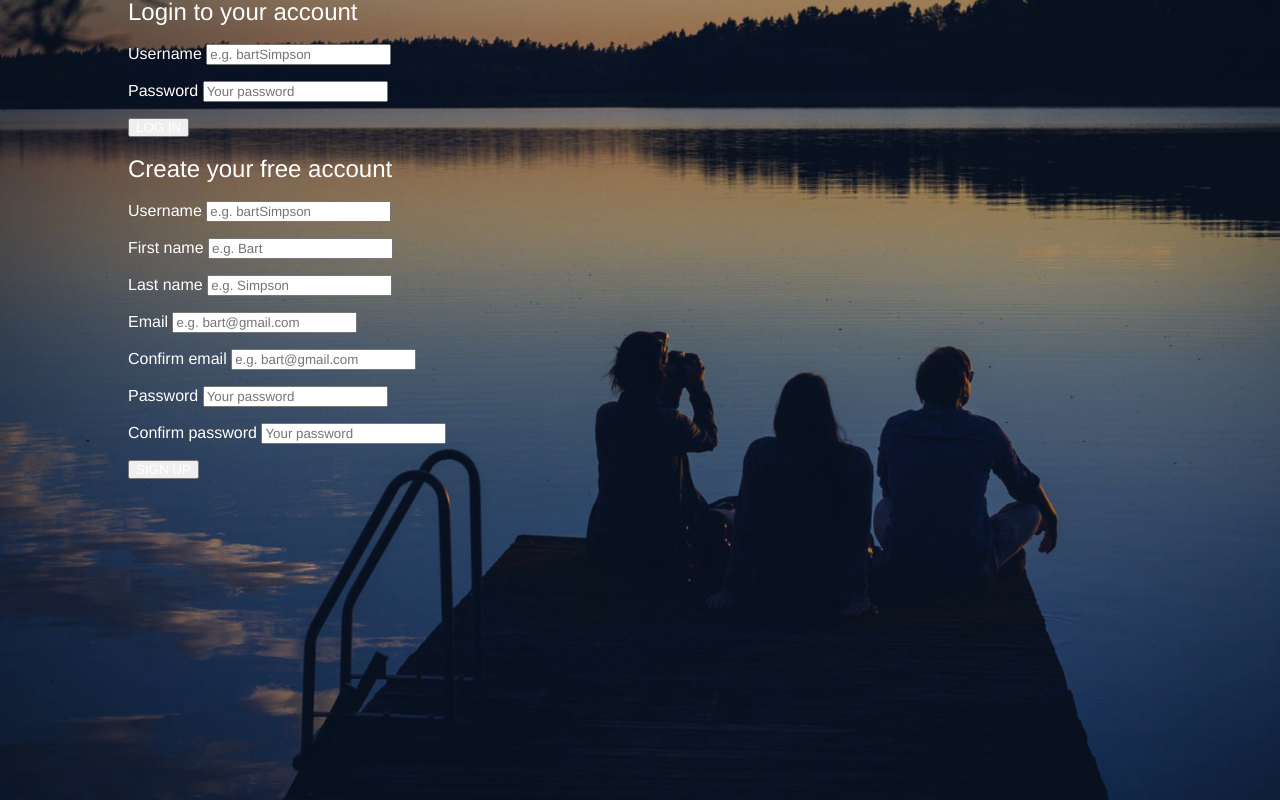
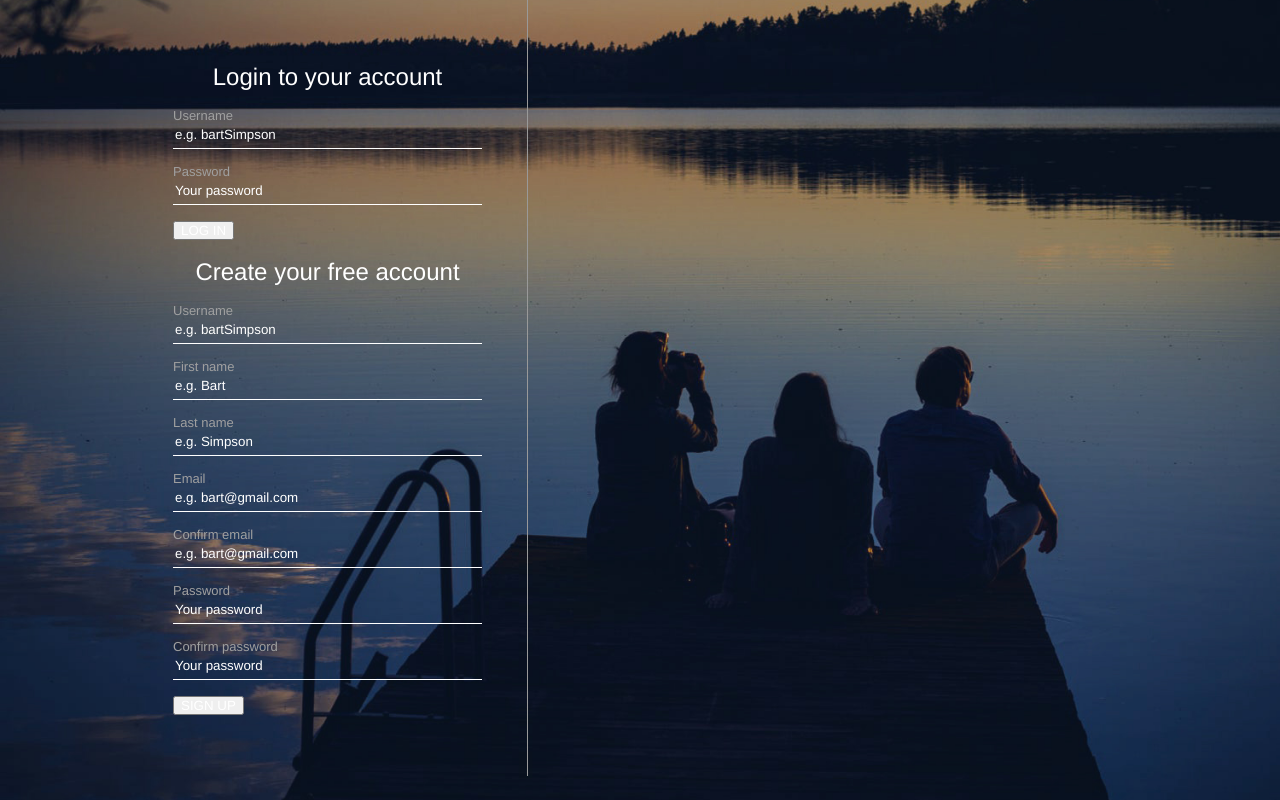
Before and after one commit to ArturasKlinga/SpotifyClone, a PHP site: page /register.php in a window 1280 px wide. Run offline with PHP 8.4, Linux system fonts and the light colour scheme.

Commit message:
Input, placeholder, title styling.

```diff
--- a/assets/css/register.css
+++ b/assets/css/register.css
@@ -22,9 +22,60 @@ html, body {
     box-sizing: border-box;
 }
 
+::-webkit-input-placeholder { /* WebKit, Blink, Edge */
+    color: #fff;
+}
+:-moz-placeholder { /* Mozilla Firefox 4 to 18 */
+    color: #fff;
+    opacity:  1;
+}
+::-moz-placeholder { /* Mozilla Firefox 19+ */
+    color: #fff;
+    opacity: 1;
+}
+:-ms-input-placeholder { /* Internet Explorer 10-11 */
+    color: #fff;
+}
+::-ms-input-placeholder { /* Microsoft Edge */
+    color: #fff;
+}
+
+::placeholder { /* Most modern browsers support this now. */
+    color: #fff;
+}
+
 #loginContainer {
     width: 80%;
     margin: 0 auto;
     position: relative;
     max-width: 1024px;
 }
+
+#inputContainer {
+    width: 400px;
+    padding: 45px;
+    float: left;
+    border-right: 1px solid #999;
+}
+
+#inputContainer h2 {
+    text-align: center;
+}
+
+#inputContainer input[type="text"],
+#inputContainer input[type="email"],
+#inputContainer input[type="password"] {
+    display: block;
+    background-color: transparent;
+    border: 0;
+    border-bottom: 1px solid #fff;
+    height: 27px;
+    line-height: 27px;
+    width: 100%;
+}
+
+#inputContainer label {
+    color: #a0a0a0;
+    font-size: 13px;
+    margin-top: 15px;
+}
```
